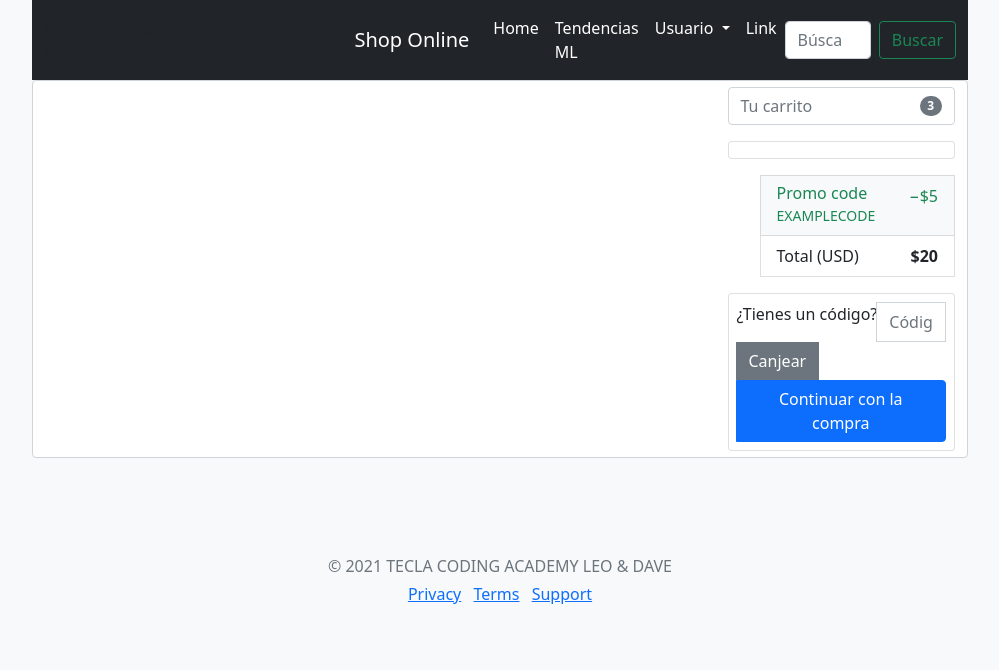
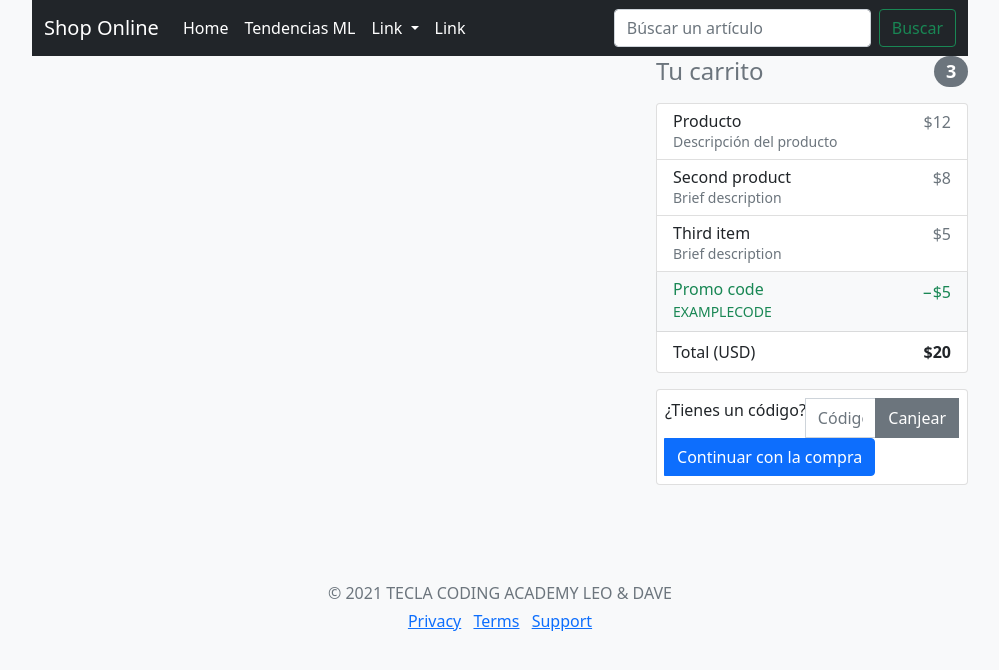
Before and after one commit to godhandv1/TiendaOnline_git, a plain HTML site: page index.html in a window 1280 px wide. Shown: the whole page, without its empty margins (140-1139 px from the left). Drawn offline with Linux system fonts and the light colour scheme; files that its build step writes are made by us from their sources; no server answers.

Commit message:
Add files via upload
Actualizando  .html  y .css

```diff
--- a/index.html
+++ b/index.html
@@ -1,4 +1,4 @@
-<!DOCTYPE html>
+<!doctype html>
 <html lang="es">
 
 <head>
@@ -15,8 +15,11 @@
 
     <!-- Bootstrap core CSS -->
     <link href="./assets/dist/css/bootstrap.min.css" rel="stylesheet">
+<link rel="stylesheet" href="./styles.css">
 
-<link rel="stylesheet" href="./styles.css">
+
+
+
     <!-- Custom styles for this template -->
     <link href="form-validation.css" rel="stylesheet">
 </head>
@@ -25,70 +28,75 @@
 
     <div class="container">
         <main>
-            <nav class="navbar navbar-expand-xl navbar sticky-top bg-dark">
+            <!--  <input type="text" class="form-control" id="busqueda" aria-describedby="emailHelp" placeholder="Búsqueda de artículos">
+            <button type="submit" onclick="searchArticle()" class="btn btn-secondary">Buscar</button>-->
+            <nav class="navbar navbar-expand-xl navbar-light navbar sticky-top navbar-light bg-dark">
                 <div class="container-fluid">
-                    //Barra navegadora con voncilacion con las demas paginas
-                    <a class="navbar-brand text-white" href="/index.html">Shop Online</a>
-                    <button class="navbar-toggler" type="button" data-bs-toggle="collapse"
-                        data-bs-target="#navbarScroll" aria-controls="navbarScroll" aria-expanded="false"
-                        aria-label="Toggle navigation">
-                        <span class="navbar-toggler-icon"></span>
-                    </button>
+                    <a class="navbar-brand text-white" href="#">Shop Online</a>
+                    <button class="navbar-toggler" type="button" data-bs-toggle="collapse" data-bs-target="#navbarScroll" aria-controls="navbarScroll" aria-expanded="false" aria-label="Toggle navigation">
+                    <span class="navbar-toggler-icon"></span>
+                  </button>
                     <div class="collapse navbar-collapse" id="navbarScroll">
-                        <ul class="navbar-nav me-auto my-2 my-lg-0 navbar-nav-scroll"
-                            style="--bs-scroll-height: 100px;">
+                        <ul class="navbar-nav me-auto my-2 my-lg-0 navbar-nav-scroll" style="--bs-scroll-height: 100px;">
                             <li class="nav-item">
-                                <a class="nav-link active text-white" aria-current="page" href="/index.html">Home</a>
+                                <a class="nav-link active text-white" aria-current="page" href="#">Home</a>
                             </li>
                             <li class="nav-item">
-                                <a class="nav-link text-white" href="/tendencias.html"
-                                    onclick="execute('Tendencia');">Tendencias ML</a>
+                                <a class="nav-link text-white" href="./tendencias.html" onclick="getTendencias();">Tendencias ML</a>
                             </li>
                             <li class="nav-item dropdown">
-                                <a class="nav-link dropdown-toggle text-white" href="#" id="navbarScrollingDropdown"
-                                    role="button" data-bs-toggle="dropdown" aria-expanded="false">
-                                    Usuario
-                                </a>
+                                <a class="nav-link dropdown-toggle text-white" href="#" id="navbarScrollingDropdown" role="button" data-bs-toggle="dropdown" aria-expanded="false">
+                          Link
+                        </a>
                                 <ul class="dropdown-menu" aria-labelledby="navbarScrollingDropdown">
                                     <li><a class="dropdown-item" href="./Login.html">Iniciar Sesion</a></li>
                                     <li><a class="dropdown-item" href="#">Registarse</a></li>
                                     <li>
                                         <hr class="dropdown-divider">
                                     </li>
-                                    <li><a class="dropdown-item" href="#">Something else here</a></li>
+                                    <li><a class="dropdown-item" href="#">Something else here</a></li>00
                                 </ul>
                             </li>
                             <li class="nav-item">
-                                <a class="nav-link disabled text-white" href="#" tabindex="-1"
-                                    aria-disabled="true">Link</a>
+                                <a class="nav-link disabled text-white" href="#" tabindex="-1" aria-disabled="true">Link</a>
                             </li>
                         </ul>
                         <form class="d-flex">
-                            <input id="busqueda" class="form-control me-2" type="search"
-                                placeholder="Búscar un artículo" aria-label="Search">
-                            <a class="btn btn-outline-success" onclick="searchArticle()" type="submit">Buscar</a>
+                            <input id="busqueda" class="form-control me-2" type="search" placeholder="Búscar un artículo" aria-label="Search">
+                            <button class="btn btn-outline-success" onclick="searchArticle()" type="submit">Buscar</button>
                         </form>
                     </div>
                 </div>
             </nav>
-            <div class="container d-flex justify-content-end position-sticky form-control">
-                <div class="col-md-3 order-md-last position-sticky">
-                    <h4 class="d-flex justify-content-between align-items-center mb-3 form-control">
-                        <span class="text-muted" id="yourCart">Tu carrito</span>
+            <div class="d-flex justify-content-end">
+                <div class="col-md-5 col-lg-4 order-md-last">
+                    <h4 class="d-flex justify-content-between align-items-center mb-3">
+                        <span class="text-muted">Tu carrito</span>
                         <span class="badge bg-secondary rounded-pill">3</span>
                     </h4>
-                    <ul class="list-group mb-3" id="listCart">
+                    <ul class="list-group mb-3">
                         <li class="list-group-item d-flex justify-content-between lh-sm">
-
-                            <h6 class="my-0" id="nameProduct"></h6>
-                            <span class="text-muted" id="priceCart"></span>
+                            <div>
+                                <h6 class="my-0" id="nameProduct">Producto</h6>
+                                <small class="text-muted" id="description">Descripción del producto</small>
+                            </div>
+                            <span class="text-muted">$12</span>
                         </li>
-
-
-                    </ul>
-
-                    <ul>
-                        <li class="list-group-item d-flex justify-content-between bg-light ">
+                        <li class="list-group-item d-flex justify-content-between lh-sm">
+                            <div>
+                                <h6 class="my-0">Second product</h6>
+                                <small class="text-muted">Brief description</small>
+                            </div>
+                            <span class="text-muted">$8</span>
+                        </li>
+                        <li class="list-group-item d-flex justify-content-between lh-sm">
+                            <div>
+                                <h6 class="my-0">Third item</h6>
+                                <small class="text-muted">Brief description</small>
+                            </div>
+                            <span class="text-muted">$5</span>
+                        </li>
+                        <li class="list-group-item d-flex justify-content-between bg-light">
                             <div class="text-success">
                                 <h6 class="my-0">Promo code</h6>
                                 <small>EXAMPLECODE</small>
@@ -112,21 +120,22 @@
                 </div>
 
                 <hr class="my-4">
-
-                </form>
                 <form>
 
-                    <div class="container" id="articleDiv"
-                        style="margin-top: 20px; display: flex; justify-content: space-around; flex-wrap: wrap; align-items: flex-start;">
+                    <div class="container">
+                        <div class="row" id="articleDiv">
+
+                        </div>
 
                     </div>
             </div>
+            </form>
             </form>
 
     </div>
     </div>
     </main>
-<!--Pie de pagina -->
+
     <footer class="my-5 pt-5 text-muted text-center text-small">
         <p class="mb-1">&copy; 2021 TECLA CODING ACADEMY LEO & DAVE</p>
         <ul class="list-inline">
@@ -137,10 +146,10 @@
     </footer>
     </div>
 
-<!--Vinculador a los scripts de la pagin-->
-    <script src="/assets/dist/js/bootstrap.bundle.min.js"></script>
 
-    <script src="/assets/dist/js/form-validation.js"></script>
+    <script src="./assets/dist/js/bootstrap.bundle.min.js"></script>
+
+    <script src="./assets/dist/js/form-validation.js"></script>
     <script src="script.js"></script>
 </body>
 
--- a/styles.css
+++ b/styles.css
@@ -13,5 +13,6 @@
 }
 
 #ARTICULO-ML {
-    display: flex-between;
+    display: flex;
+    justify-content: space-between;
 }
```
Also changed, not shown: script.js (+1 -66 lines), tendencias.html (+13 -20 lines), index.txt.
